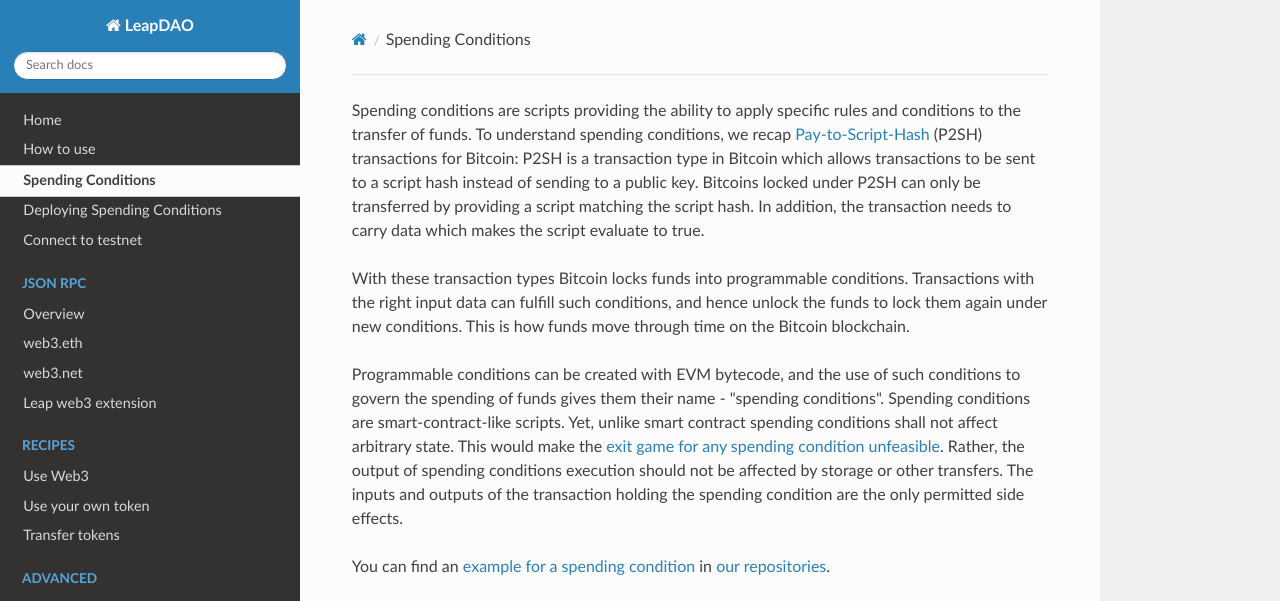
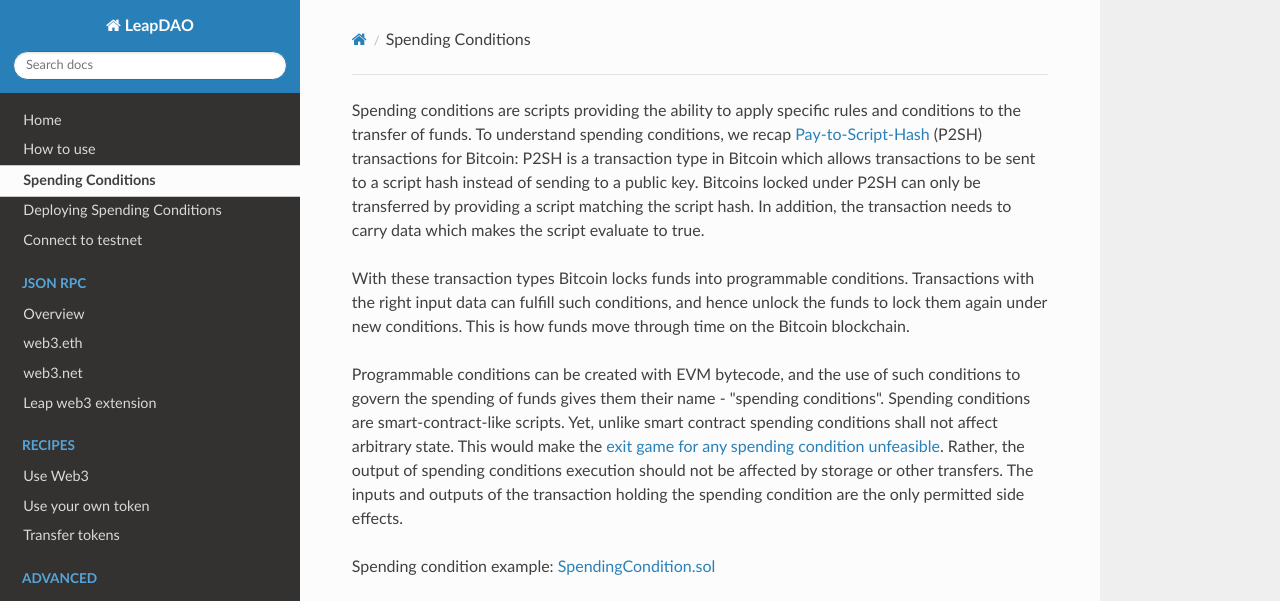
Before and after one commit to leapdao/docs, an MkDocs documentation site: the page built from docs/spending-conditions.md, in a window 1280 px wide and 1144 px high. Shown: the top 601 px of the window. Built offline with MkDocs 1.6.1, drawn with Linux system fonts in a browser that asks for light colours; nearby versions of some CDN libraries; grey boxes are pictures that could not be loaded.

Commit message:
fix: broken link to scon example

```diff
--- a/docs/spending-conditions.md
+++ b/docs/spending-conditions.md
@@ -8,7 +8,7 @@ With these transaction types Bitcoin locks funds into programmable conditions. T
 
 Programmable conditions can be created with EVM bytecode, and the use of such conditions to govern the spending of funds gives them their name - "spending conditions". Spending conditions are smart-contract-like scripts. Yet, unlike smart contract spending conditions shall not affect arbitrary state. This would make the [exit game for any spending condition unfeasible](https://ethresear.ch/t/why-smart-contracts-are-not-feasible-on-plasma/2598). Rather, the output of spending conditions execution should not be affected by storage or other transfers. The inputs and outputs of the transaction holding the spending condition are the only permitted side effects.
 
-You can find an [example for a spending condition](https://github.com/leapdao/spending-conditions/blob/master/contracts/mocks/SpendingCondition.sol) in [our repositories](https://github.com/leapdao).
+Spending condition example: [SpendingCondition.sol](https://github.com/leapdao/spending-conditions/blob/master/contracts/SpendingCondition.sol)
 
 <iframe width="560" height="315" src="https://www.youtube.com/embed/cB5T0buF8GI"
 style="margin-bottom: 20px" frameborder="0" allow="accelerometer; autoplay; encrypted-media; gyroscope; picture-in-picture" allowfullscreen></iframe>
```
